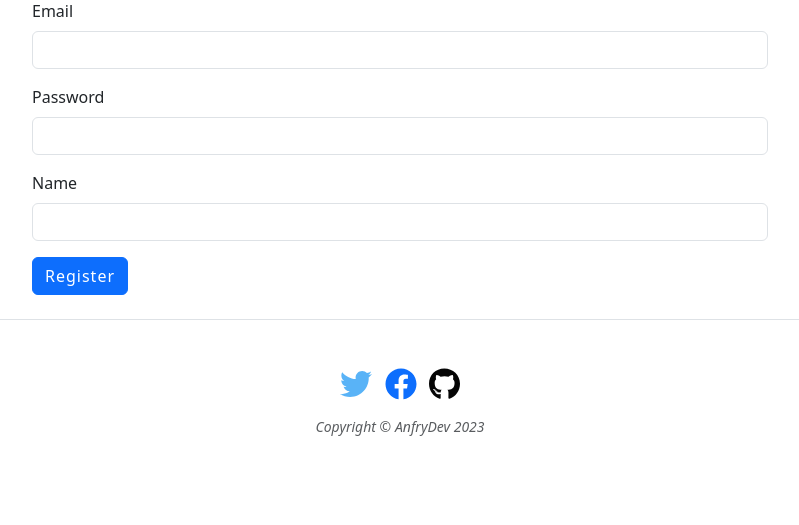
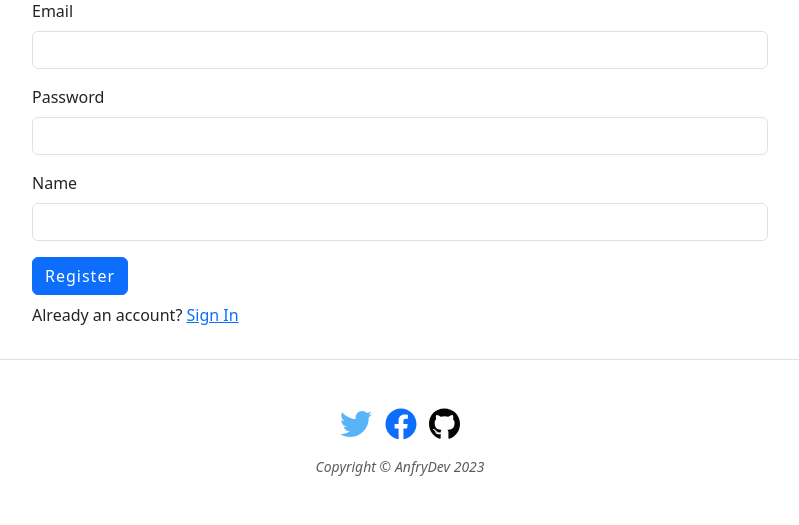
Before and after one commit to Canfry/blog-plateform, a Flask app: page /register in a window 1280 px wide. Shown: the part 581-1106 px from the top of the page, without its empty margins (240-1039 px from the left). Before the commit the page ends 1017 px from the top, so only its background shows below. Run offline with Flask 3, Linux system fonts and the light colour scheme; some libraries are stand-ins or nearby versions.

Commit message:
Delete login required for form_submitted and add signin and register p tag under forms

```diff
--- a/server.py
+++ b/server.py
@@ -181,7 +181,6 @@ def about():
 
 
 @app.route('/form-submitted')
-@login_required
 def form_submitted():
   return render_template('form-submitted.html', logged_in=current_user.is_authenticated)
 
--- a/templates/login.html
+++ b/templates/login.html
@@ -21,6 +21,10 @@
         <div class="col-lg-8 col-md-10 mx-auto">
           <!--TODO: render login form here-->
           {{render_form(form, novalidate=True)}}
+          <p class="my-2">
+            Don't have an account?
+            <a href="{{url_for('register')}}">Register</a>
+          </p>
         </div>
       </div>
     </div>
--- a/templates/register.html
+++ b/templates/register.html
@@ -17,6 +17,10 @@
         <div class="col-lg-8 col-md-10 mx-auto">
           <!--TODO: render your registration form here-->
           {{render_form(form, novalidate=True)}}
+          <p class="my-2">
+            Already an account?
+            <a href="{{url_for('login')}}">Sign In</a>
+          </p>
         </div>
       </div>
     </div>
```
